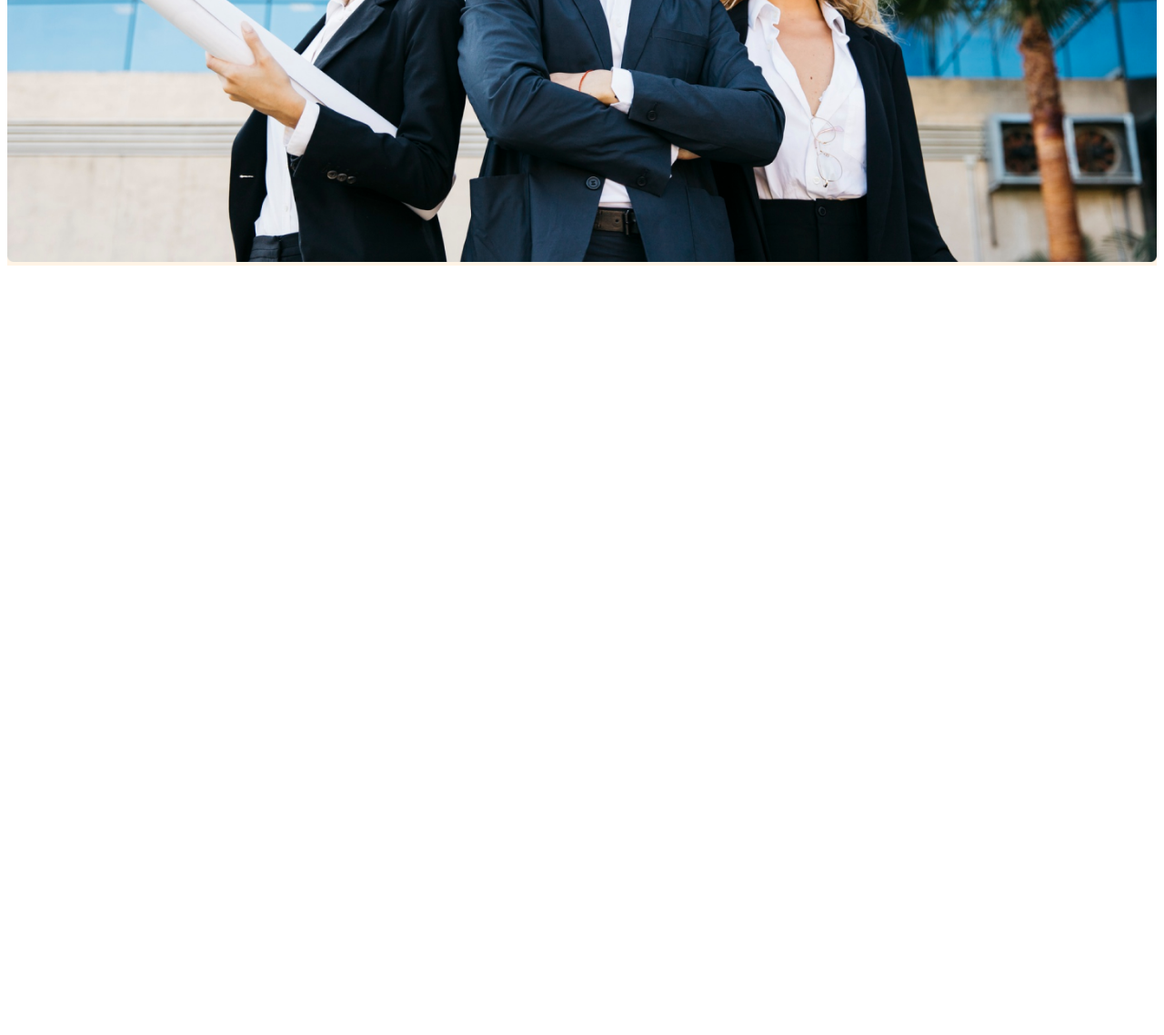
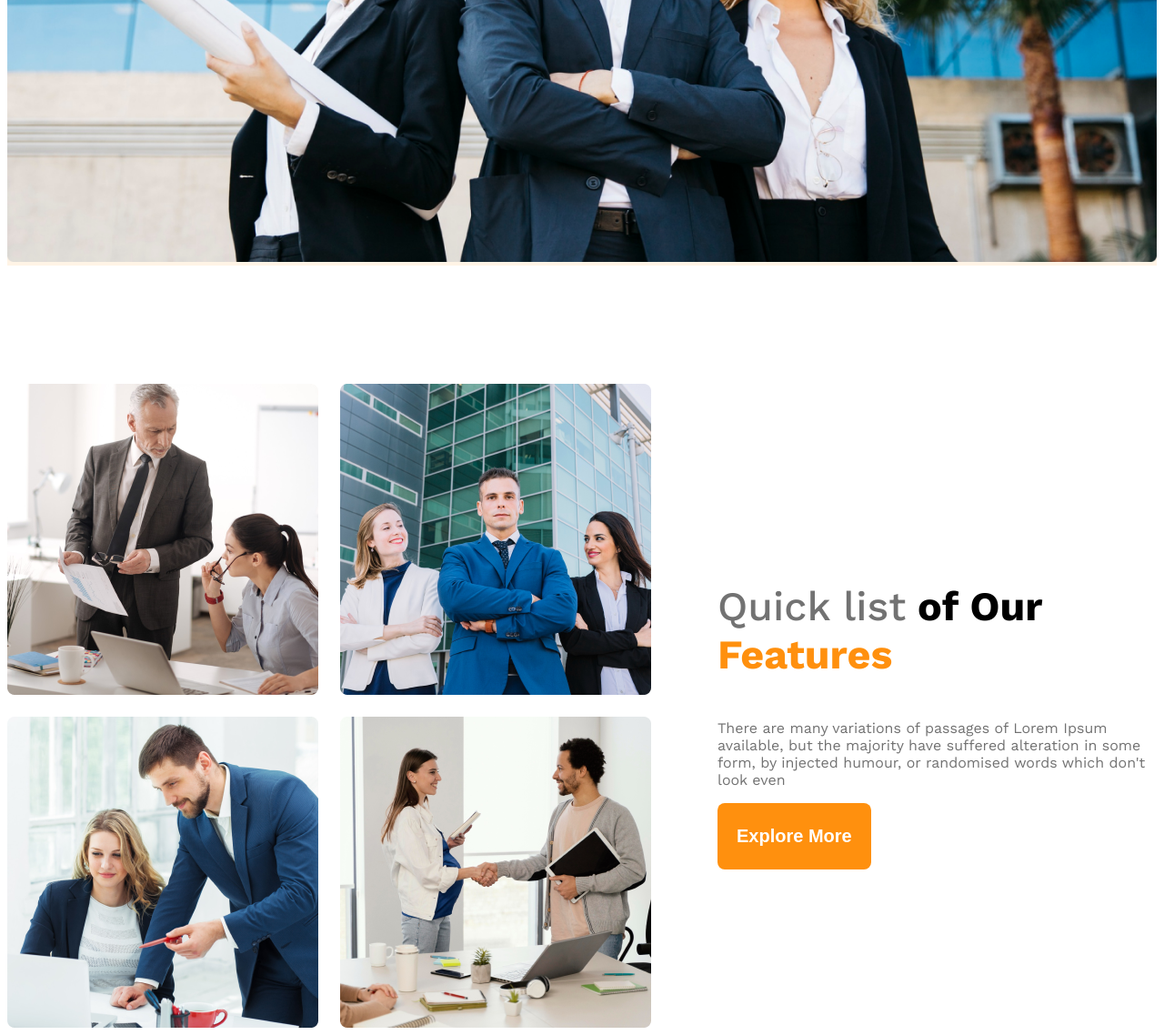
Before and after one commit to abirhasanabid/module-10_G3-architects-website, a plain HTML site: page index.html in a window 1280 px wide. Shown: the part 892-2030 px from the top of the page at 91% size. Before the commit the page ends 1192 px from the top, so only its background shows below. Drawn offline with nearby package versions, Linux system fonts and the light colour scheme.

Commit message:
added feature section and responsive it for mobile and tablate

```diff
--- a/css/styles.css
+++ b/css/styles.css
@@ -8,9 +8,15 @@
 }
 
 /* shared styles */
+
 .display-flex{
     display: flex;
 }
+
+.text-primary{
+    color: #FF900E;
+}
+
 /* dark-1 */
 .dark-one{
     color: #131313;
@@ -36,6 +42,13 @@
     padding: 25px 21px;
 }
 
+main{
+    max-width: 1440px;
+    margin: 0 auto;
+}
+main > section{
+    margin-top: 130px;
+}
 /* header styles */
 
 /* navber related styles */
@@ -75,13 +88,53 @@
 .banner-img{
     max-width: 100%;
 }
+/* team and feature related style */
+.teams{
+    align-items: center;
+}
+.team-img-container{
+    display: grid;
+    grid-template-columns: repeat(2,1fr);
+    gap: 24px;
+    margin-right: 73px;
+}
+.our-features{
+    max-width: 537px;
+}
+.feature-title{
+    font-size: 2.8rem;
+    font-weight: 700;
+}
+#quick-list{
+    font-weight: 500;
+}
+
 
 /* responsive for small device */
 @media screen and (max-width: 576px) {
-    .navber,.nav-links{
+    .navber,.nav-links,.teams{
         flex-direction: column;
     }
     .banner-taitle{
         font-size: 3rem;
     }
+    .team-img-container{
+        grid-template-columns: repeat(1,1fr);
+        margin: 0;
+    }
+    .feature-title{
+        font-size: 2rem;
+    }
+    .our-features{
+        margin: 0 auto;
+    }
 }
+
+@media screen and (min-width:576px) and (max-width:992px) {
+    .teams{
+        flex-direction: column;
+    }
+    main > section{
+        margin-top: 50px;
+    }
+}
--- a/index.html
+++ b/index.html
@@ -25,14 +25,33 @@
                 <h1 class="banner-taitle dark-one">Brand New
                     Group of Architects
                 </h1>
-            <p class="banner-description text-light-gray">There are many variations of passages of Lorem Ipsum available, but the majority have suffered alteration in some form, by injected humour, or randomised words which don't look even</p>
+                <p class="banner-description text-light-gray">There are many variations of passages of Lorem Ipsum
+                    available, but the majority have suffered alteration in some form, by injected humour, or randomised
+                    words which don't look even</p>
                 <button class="btn-primary">Explore More</button>
             </div>
             <img class="banner-img" src="./images/banner.png" alt="">
         </div>
     </header>
-    <main>
-
+    <main class="">
+        <section class="teams display-flex">
+            <div class="team-img-container">
+                <img src="./images/team1.png" alt="">
+                <img src="./images/team2.png" alt="">
+                <img src="./images/team3.png" alt="">
+                <img src="./images/team4.png" alt="">
+            </div>
+            <div class="our-features">
+                <h3 class="feature-title">
+                    <span id="quick-list" class="text-light-gray">Quick list</span> <span>of Our</span> <span class="text-primary">Features</span>
+                </h3>
+                <p class="feature-description text-light-gray">
+                    There are many variations of passages of Lorem Ipsum available, but the majority have suffered
+                    alteration in some form, by injected humour, or randomised words which don't look even
+                </p>
+                <button class="btn-primary">Explore More</button>
+            </div>
+        </section>
     </main>
     <footer>
 
```
Lines whose indentation alone changed are shown as unchanged.
